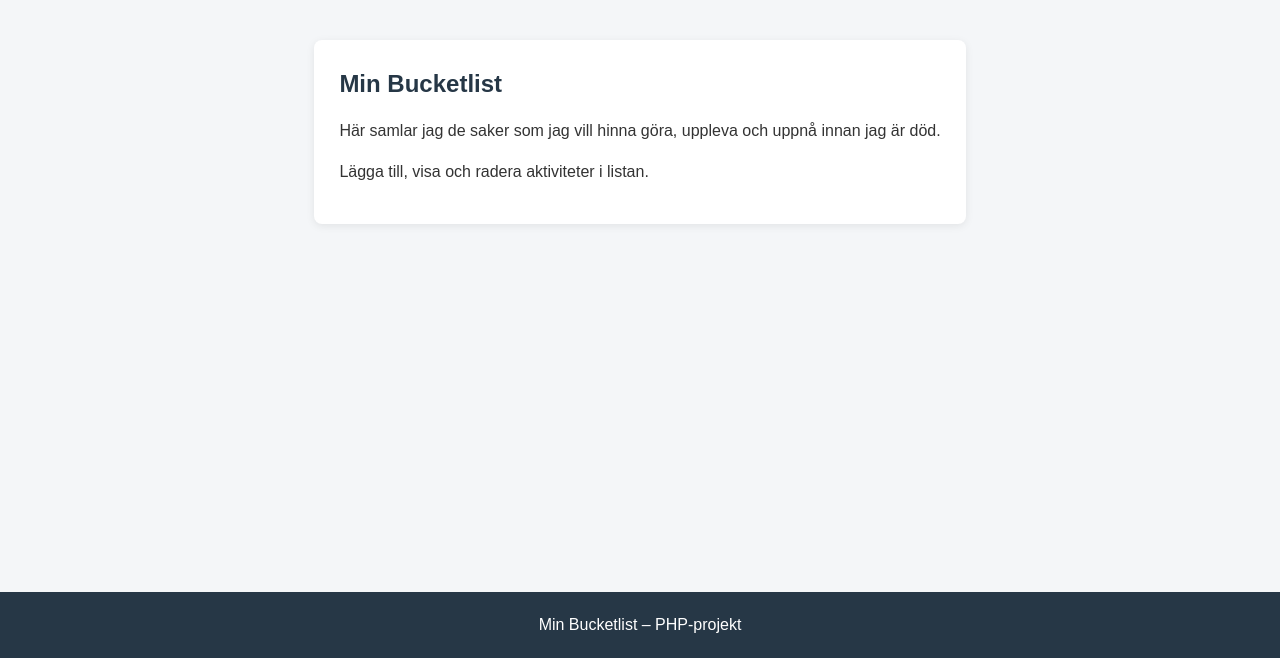
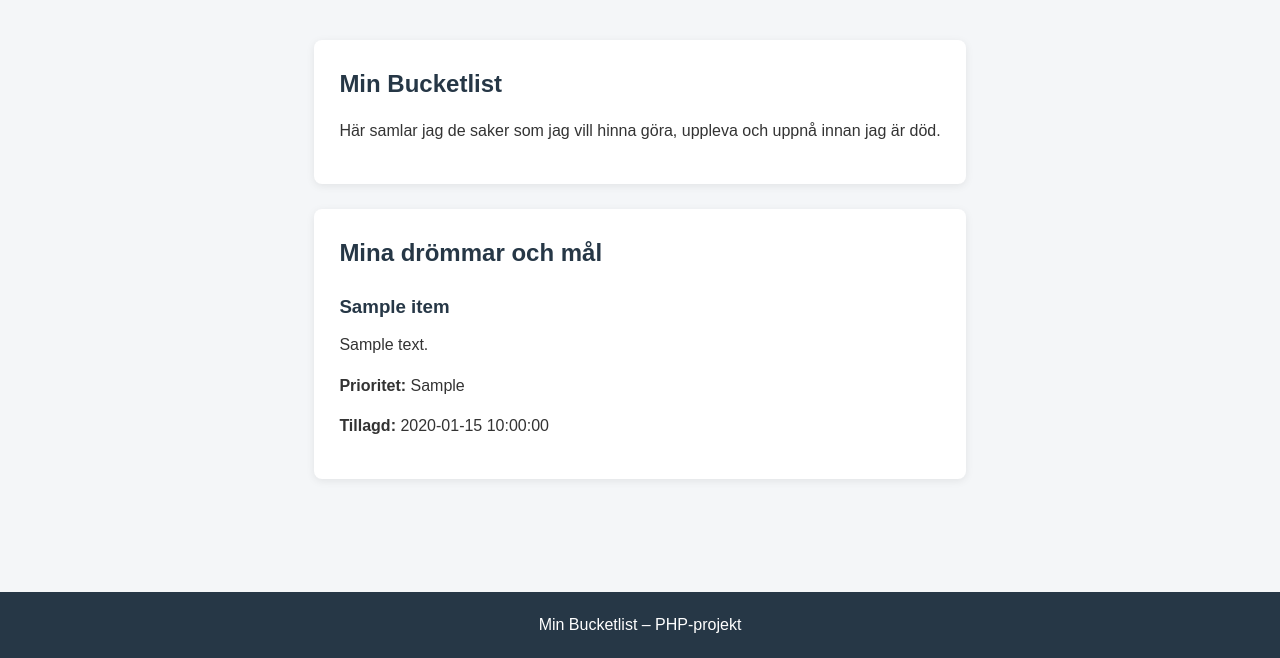
Before and after one commit to T-880/Lab-2---PHP, a PHP site: page /bucketlist.php in a window 1280 px wide. Shown: the part 142-800 px from the top of the page. Run offline with PHP 8.4, Linux system fonts and the light colour scheme; tables that the repository leaves empty or names only in its code hold one stand-in row (values such as "Sample post").

Commit message:
Lagt till funktionalitet för att hämta och visa aktiviteter i bucketlistan

```diff
--- a/bucketlist.php
+++ b/bucketlist.php
@@ -1,6 +1,23 @@
 <?php
+
 $pageTitle = "Min Bucketlist";
+
+// Inkludera våra klasser
+require_once "includes/Database.php";
+require_once "includes/Bucketlist.php";
+
+// Skapa databasanslutning
+$database = new Database();
+$db = $database->getConnection();
+
+// Skapa Bucketlist-objekt
+$bucketlist = new Bucketlist($db);
+
+// Hämta alla aktiviteter
+$items = $bucketlist->getAllItems();
+
 include "includes/header.php";
+
 ?>
 
 <section>
@@ -9,12 +26,47 @@ include "includes/header.php";
     <p>
         Här samlar jag de saker som jag vill hinna göra, uppleva och uppnå innan jag är död.
     </p>
+</section>
 
-    <p>
-        Lägga till, visa och radera aktiviteter i listan.
-    </p>
+<section>
+    <h2>Mina drömmar och mål</h2>
+
+    <?php if (empty($items)): ?>
+
+        <p>Min bucketlist är tom än så länge!</p>
+
+    <?php else: ?>
+
+        <?php foreach ($items as $item): ?>
+
+            <article>
+                <h3>
+                    <?= htmlspecialchars($item['name'], ENT_QUOTES, 'UTF-8') ?>
+                </h3>
+
+                <p>
+                    <?= htmlspecialchars($item['description'], ENT_QUOTES, 'UTF-8') ?>
+                </p>
+
+                <p>
+                    <strong>Prioritet:</strong>
+                    <?= htmlspecialchars((string) $item['priority'], ENT_QUOTES, 'UTF-8') ?>
+                </p>
+
+                <p>
+                    <strong>Tillagd:</strong>
+                    <?= htmlspecialchars($item['created_at'], ENT_QUOTES, 'UTF-8') ?>
+                </p>
+            </article>
+
+        <?php endforeach; ?>
+
+    <?php endif; ?>
+
 </section>
 
 <?php
+
 include "includes/footer.php";
+
 ?>
```
